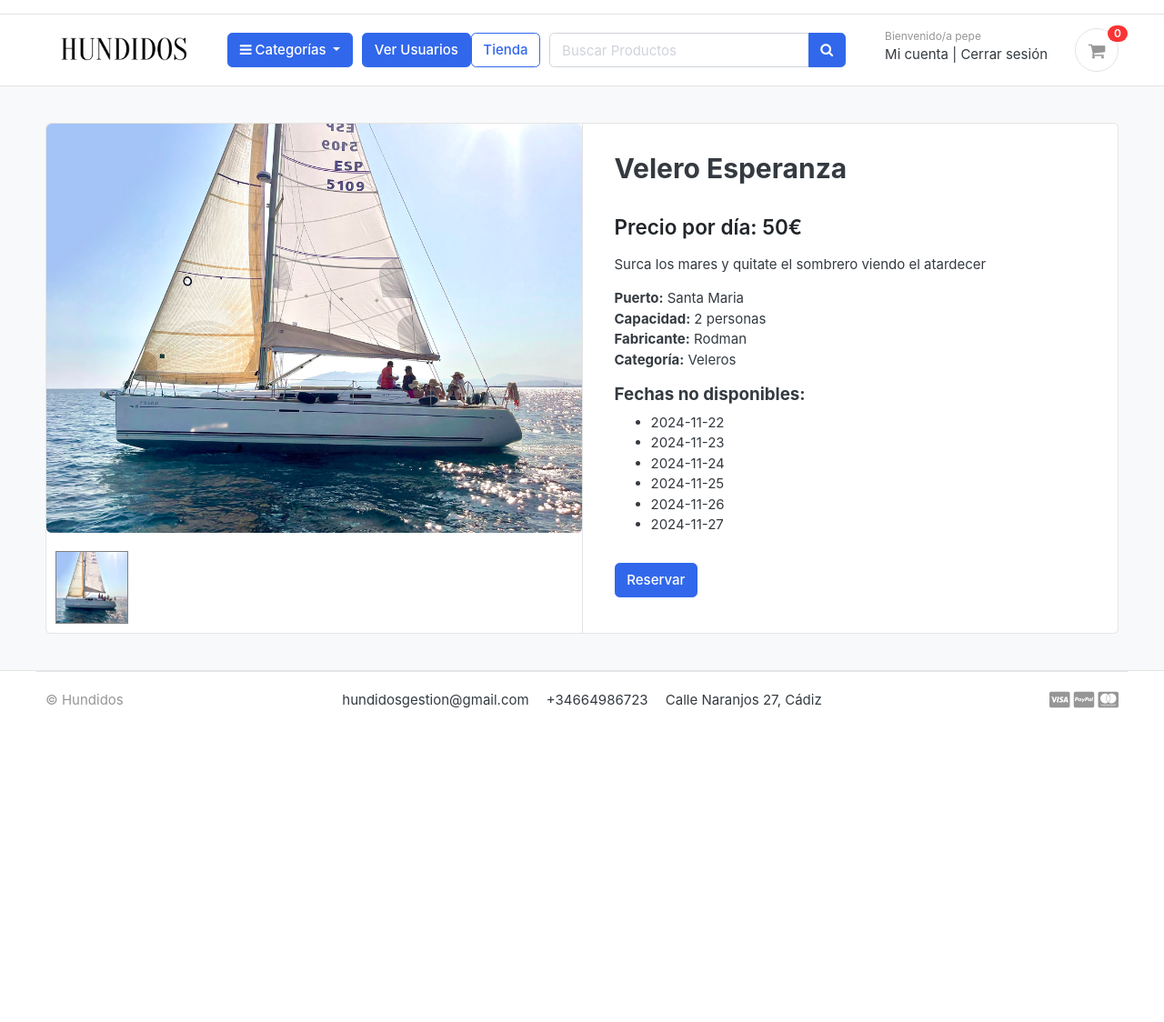
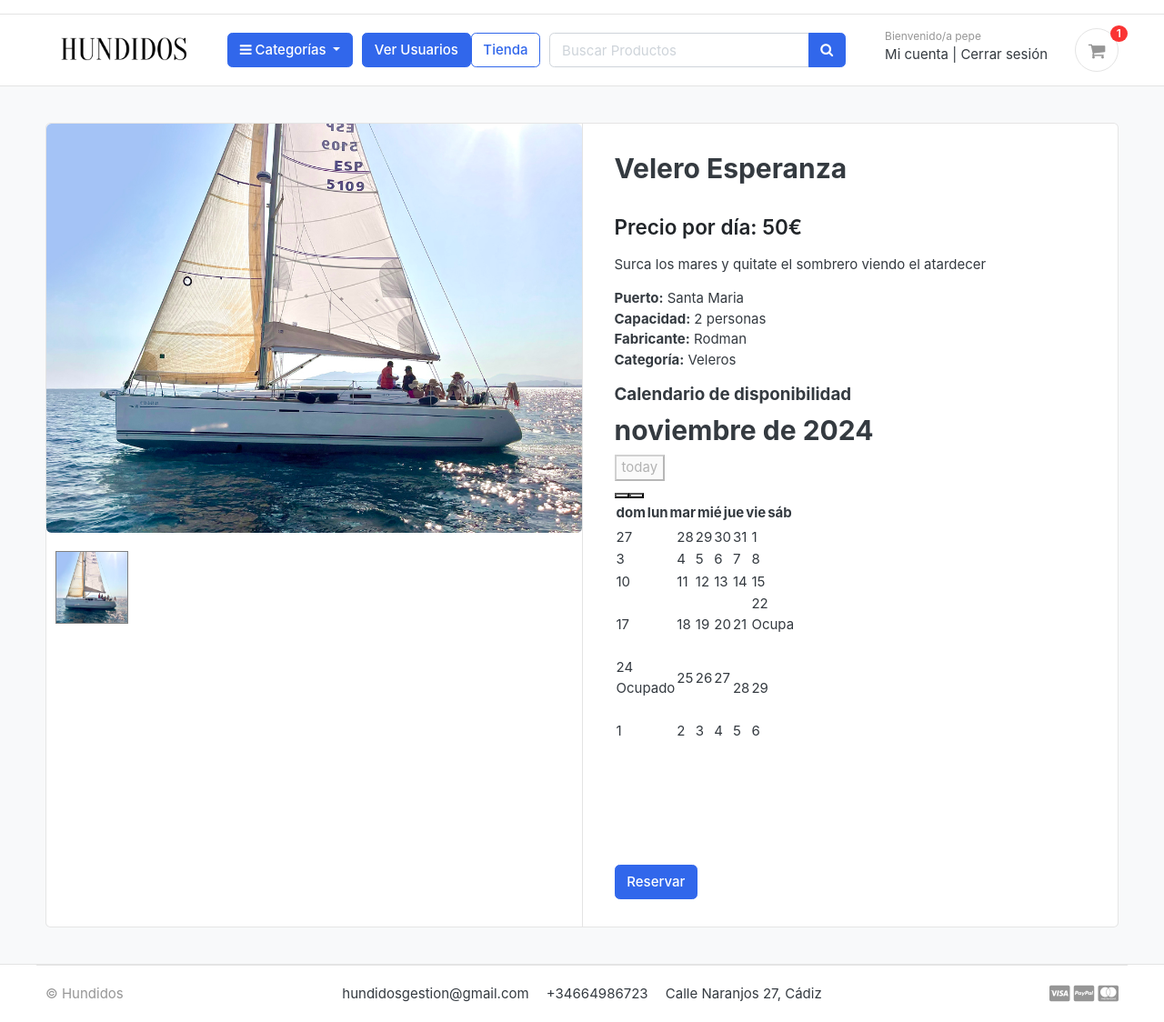
Before and after one commit to pabmonrol/PGPI-G3.2, a Django app: a page that uses Django/hundidos/templates/base.html in a window 1280 px wide. Shown: the whole page at 91% size. Before the commit the page ends 779 px from the top, so only its background shows below. Run offline with Django 4.2, Linux system fonts and the light colour scheme; a user stored in the database is signed in; data comes from the database, SQL or seed files in the repository; both versions use the stored data as it was after the commit; lists and menus that the app fills with data are empty; some libraries are stand-ins or nearby versions; some web fonts are replaced.

Commit message:
agrego calendario a product detail y validaciones

```diff
--- a/Django/hundidos/carts/context_processors.py
+++ b/Django/hundidos/carts/context_processors.py
@@ -14,7 +14,7 @@ def counter(request):
             cart_items = CartItem.objects.all().filter(cart=cart[:1])
 
         for cart_item in cart_items:
-            cart_count += cart_item.quantity
+            cart_count += 1
     except Cart.DoesNotExist:
         cart_count = 0
     return dict(cart_count=cart_count)
--- a/Django/hundidos/carts/views.py
+++ b/Django/hundidos/carts/views.py
@@ -1,9 +1,9 @@
 from django.shortcuts import render, redirect, get_object_or_404
 from store.models import Product, Variation
 from .models import Cart, CartItem
-from django.core.exceptions import ObjectDoesNotExist
+from django.core.exceptions import ObjectDoesNotExist, ValidationError
 from django.contrib.auth.decorators import login_required
-from datetime import datetime
+from datetime import datetime, date
 from django.contrib import messages
 
 # Create your views here.
@@ -12,7 +12,6 @@ def _cart_id(request):
     if not cart:
         cart = request.session.create()
     return cart
-
 
 def add_cart(request, product_id):
     product = Product.objects.get(id=product_id)
@@ -163,6 +162,19 @@ def checkout(request, total=0, duracion=0, cart_items=None):
             cart_items = CartItem.objects.filter(cart=cart, is_active=True)
 
         for cart_item in cart_items:
+            # Validar que las fechas no se solapen con otras reservas existentes
+            reservas_solapadas = CartItem.objects.filter(
+                product=cart_item.product,
+                fecha_inicio__lte=cart_item.fecha_fin,
+                fecha_fin__gte=cart_item.fecha_inicio,
+                is_active=True
+            ).exclude(id=cart_item.id)
+
+            if reservas_solapadas.exists():
+                solapado_item = reservas_solapadas.first()
+                messages.error(request, f'El producto {solapado_item.product.product_name} ya está reservado en las fechas seleccionadas.')
+                return redirect('cart')
+
             duracion = (cart_item.fecha_fin - cart_item.fecha_inicio).days
             total += (cart_item.product.price * duracion)
             if cart_item.product.category.slug != 'veleros':
@@ -192,9 +204,27 @@ def update_cart(request):
             end_date = request.POST.get(f'end_date_{item_id}')
             cart_item = CartItem.objects.get(id=item_id)
 
+            # Validar que la fecha de inicio sea posterior al día de hoy
+            if datetime.strptime(start_date, '%Y-%m-%d').date() <= date.today():
+                messages.error(request, 'La fecha de inicio debe ser posterior al día de hoy.')
+                return redirect('cart')
+
             # Validar que la fecha de inicio sea anterior a la fecha de fin
             if datetime.strptime(start_date, '%Y-%m-%d') >= datetime.strptime(end_date, '%Y-%m-%d'):
                 messages.error(request, 'La fecha de inicio debe ser anterior a la fecha de fin.')
+                return redirect('cart')
+
+            # Validar que las fechas no se solapen con otras reservas existentes
+            reservas_solapadas = CartItem.objects.filter(
+                product=cart_item.product,
+                fecha_inicio__lte=datetime.strptime(end_date, '%Y-%m-%d'),
+                fecha_fin__gte=datetime.strptime(start_date, '%Y-%m-%d'),
+                is_active=True
+            ).exclude(id=cart_item.id)
+
+            if reservas_solapadas.exists():
+                solapado_item = reservas_solapadas.first()
+                messages.error(request, f'El producto {solapado_item.product.product_name} ya está reservado en las fechas seleccionadas.')
                 return redirect('cart')
 
             cart_item.fecha_inicio = datetime.strptime(start_date, '%Y-%m-%d')
--- a/Django/hundidos/orders/models.py
+++ b/Django/hundidos/orders/models.py
@@ -96,7 +96,7 @@ class OrderProduct(models.Model):
             product=self.product,
             fecha_inicio__lte=self.fecha_fin,
             fecha_fin__gte=self.fecha_inicio,
-            ordered=True  # Solo verificar productos reservados
+            ordered=True
         ).exclude(pk=self.pk)
 
         if reservas_solapadas.exists():
--- a/Django/hundidos/store/views.py
+++ b/Django/hundidos/store/views.py
@@ -71,31 +71,21 @@ def product_detail(request, category_slug, product_slug):
     except Exception as e:
         raise e
 
-    if request.user.is_authenticated:
-        try:
-            orderproduct = OrderProduct.objects.filter(user=request.user, product__id=single_product.id).exists()
-        except OrderProduct.DoesNotExist:
-            orderproduct = None
-    else:
-        orderproduct = None
-
-    # Obtener fechas ocupadas
     reservas = OrderProduct.objects.filter(product=single_product, ordered=True)
-    fechas_ocupadas = []
+    eventos = []
     for reserva in reservas:
-        rango = (reserva.fecha_inicio + timedelta(days=i) for i in range((reserva.fecha_fin - reserva.fecha_inicio).days + 1))
-        fechas_ocupadas.extend([fecha.strftime('%Y-%m-%d') for fecha in rango])
-
-    reviews = ReviewRating.objects.filter(product__id=single_product.id, status=True)
-    product_gallery = ProductGallery.objects.filter(product_id=single_product.id)
+        eventos.append({
+            'title': f'Ocupado',  # Texto que aparecerá en el calendario
+            'start': reserva.fecha_inicio.strftime('%Y-%m-%d'),  # Fecha inicio
+            'end': (reserva.fecha_fin + timedelta(days=1)).strftime('%Y-%m-%d'),  # Fecha fin + 1 día
+            'backgroundColor': 'red',  # Color del evento
+            'borderColor': 'darkred',
+        })
 
     context = {
         'single_product': single_product,
         'in_cart': in_cart,
-        'orderproduct': orderproduct,
-        'reviews': reviews,
-        'product_gallery': product_gallery,
-        'fechas_ocupadas': fechas_ocupadas,  # Enviamos las fechas ocupadas al template
+        'eventos_json': eventos,  # Enviamos los eventos en formato JSON
     }
 
     return render(request, 'store/product_detail.html', context)
@@ -112,7 +102,6 @@ def search(request):
     }
 
     return render(request, 'store/store.html', context)
-
 
 def submit_review(request, product_id):
     url = request.META.get('HTTP_REFERER')
--- a/Django/hundidos/templates/base.html
+++ b/Django/hundidos/templates/base.html
@@ -31,6 +31,12 @@
 <script src="{% static 'js/script.js' %}" type="text/javascript"></script>
 <script src="https://www.paypal.com/sdk/js?client-id=AcR7zkdXWRgqllj3uJaMWfNl3hsmA0dOkpP-nu2I7cFtKxaeTJFFfV2IeadmHtCkwSNwQwt3xwZzJ2jQ&currency=USD"></script>
 
+<!-- FullCalendar CSS -->
+<link href="https://cdn.jsdelivr.net/npm/fullcalendar@6.1.8/main.min.css" rel="stylesheet">
+<!-- FullCalendar JS -->
+<script src="https://cdn.jsdelivr.net/npm/fullcalendar@6.1.8/main.min.js"></script>
+
+
 <script type="text/javascript">
 $(document).ready(function() {
   setTimeout(function() {
--- a/Django/hundidos/templates/store/cart.html
+++ b/Django/hundidos/templates/store/cart.html
@@ -80,7 +80,7 @@
         <td>
             <div class="price-wrap">
                 <var class="price" id="price_{{ cart_item.id }}" data-product-price="{{ cart_item.product.price }}">${{ cart_item.sub_total }}</var>
-                <small class="text-muted"> {{ cart_item.product.price }}€/ud. </small>
+                <small class="text-muted"> {{ cart_item.product.price }}€/dia </small>
             </div> <!-- price-wrap .// -->
         </td>
         <td class="text-right">
--- a/Django/hundidos/templates/store/checkout.html
+++ b/Django/hundidos/templates/store/checkout.html
@@ -12,7 +12,7 @@
     <div class="card">
 
       <div class="card-body">
-          <h4 class="card-title mb-4">Dirección de envío</h4>
+          <h4 class="card-title mb-4">Dirección de facturación</h4>
           <form action="{% url 'place_order' %}" method="post">
               {% csrf_token %}
               <div class="form-row">
--- a/Django/hundidos/templates/store/product_detail.html
+++ b/Django/hundidos/templates/store/product_detail.html
@@ -39,12 +39,8 @@
                 <li><strong>Categoría:</strong> {{ single_product.category.category_name }}</li>
               </ul>
 
-              <h5>Fechas no disponibles:</h5>
-              <ul>
-                {% for fecha in fechas_ocupadas %}
-                <li>{{ fecha }}</li>
-                {% endfor %}
-              </ul>
+              <h5>Calendario de disponibilidad</h5>
+              <div id="calendar"></div>
 
               {% if single_product.stock <= 0 or not single_product.is_available %}
               <h5>Lo lamentamos, este producto no está disponible</h5>
@@ -59,6 +55,23 @@
     </div>
   </div>
 </section>
+<!-- FullCalendar -->
+<link href="https://cdn.jsdelivr.net/npm/fullcalendar@6.1.8/index.global.min.css" rel="stylesheet">
+<script src="https://cdn.jsdelivr.net/npm/fullcalendar@6.1.8/index.global.min.js"></script>
+<script>
+  document.addEventListener('DOMContentLoaded', function () {
+    var calendarEl = document.getElementById('calendar');
+
+    var calendar = new FullCalendar.Calendar(calendarEl, {
+      initialView: 'dayGridMonth',
+      locale: 'es', // Cambia el idioma a español
+      events: {{ eventos_json|safe }} // Datos de los eventos desde el contexto
+    });
+
+    calendar.render();
+  });
+</script>
+
 {% endblock %}
 
 <!-- Agrega FullCalendar y configura las fechas -->
```
Also changed, not shown: Django/hundidos/db.sqlite3.
